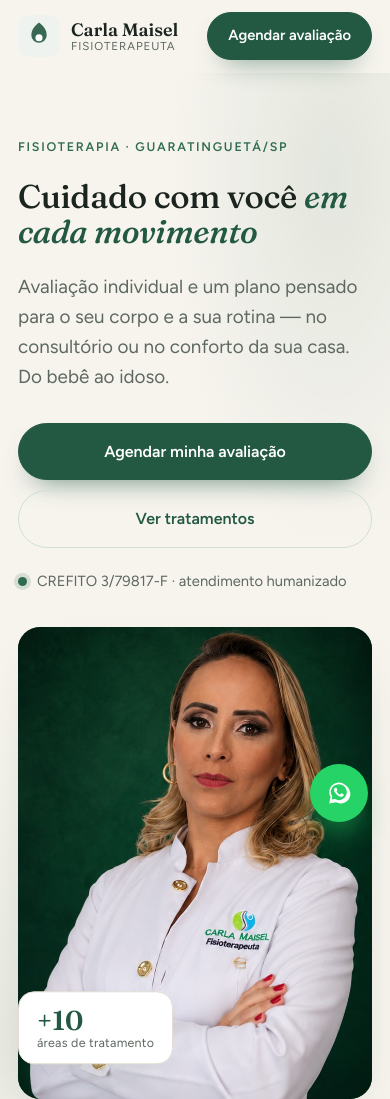
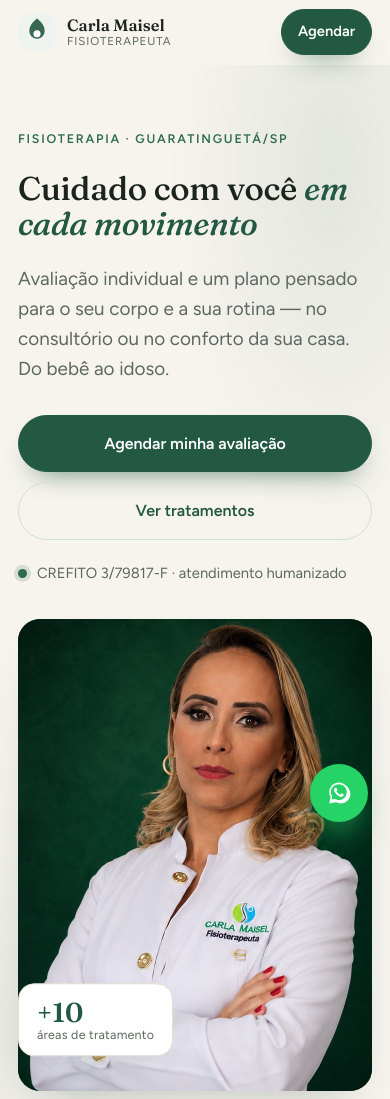
Before and after one commit to Vieira-Work/carla-maisel-fisioterapia, a plain HTML site: page index.html in a window 390 px wide. Shown: the top 1099 px of the page. Drawn offline with Linux system fonts and the light colour scheme.

Commit message:
Corrige botao do menu cortado no mobile
Botao do topo agora usa 'Agendar' (curto) em telas <=560px,
evitando que 'Agendar avaliacao' vaze da viewport em aparelhos ~360-375px.

Co-Authored-By: Claude Opus 4.8 <noreply@anthropic.com>

```diff
--- a/index.html
+++ b/index.html
@@ -33,8 +33,9 @@
         <a href="#sobre">Sobre</a>
         <a href="#local">Onde atendo</a>
       </nav>
-      <a class="btn btn--sm" href="https://wa.me/5512997417891?text=Ol%C3%A1%20Carla!%20Gostaria%20de%20agendar%20uma%20avalia%C3%A7%C3%A3o." target="_blank" rel="noopener">
-        Agendar avaliação
+      <a class="btn btn--sm nav__cta" href="https://wa.me/5512997417891?text=Ol%C3%A1%20Carla!%20Gostaria%20de%20agendar%20uma%20avalia%C3%A7%C3%A3o." target="_blank" rel="noopener">
+        <span class="nav__cta-full">Agendar avaliação</span>
+        <span class="nav__cta-short">Agendar</span>
       </a>
     </div>
   </header>
--- a/styles.css
+++ b/styles.css
@@ -77,6 +77,7 @@ h1,h2,h3,h4{font-family:"Fraunces",Georgia,serif;font-weight:500;line-height:1.0
 .nav__links a::after{content:"";position:absolute;left:0;bottom:0;width:0;height:2px;background:var(--green-500);transition:width .3s var(--ease)}
 .nav__links a:hover{color:var(--ink)}
 .nav__links a:hover::after{width:100%}
+.nav__cta-short{display:none}
 
 /* ---- Hero ---- */
 .hero{padding:40px 0 20px;position:relative;overflow:hidden}
@@ -235,6 +236,12 @@ h1,h2,h3,h4{font-family:"Fraunces",Georgia,serif;font-weight:500;line-height:1.0
 }
 @media (max-width:560px){
   .wrap{padding-inline:18px}
+  .nav__inner{height:64px}
+  .nav__cta-full{display:none}
+  .nav__cta-short{display:inline}
+  .nav .btn--sm{padding:10px 16px}
+  .brand__mark{width:38px;height:38px}
+  .brand__text strong{font-size:1.02rem}
   .hero h1{font-size:clamp(2.05rem,8vw,3rem)}
   .hero__cta{gap:10px}
   .hero__cta .btn{flex:1 1 auto;justify-content:center}
```
